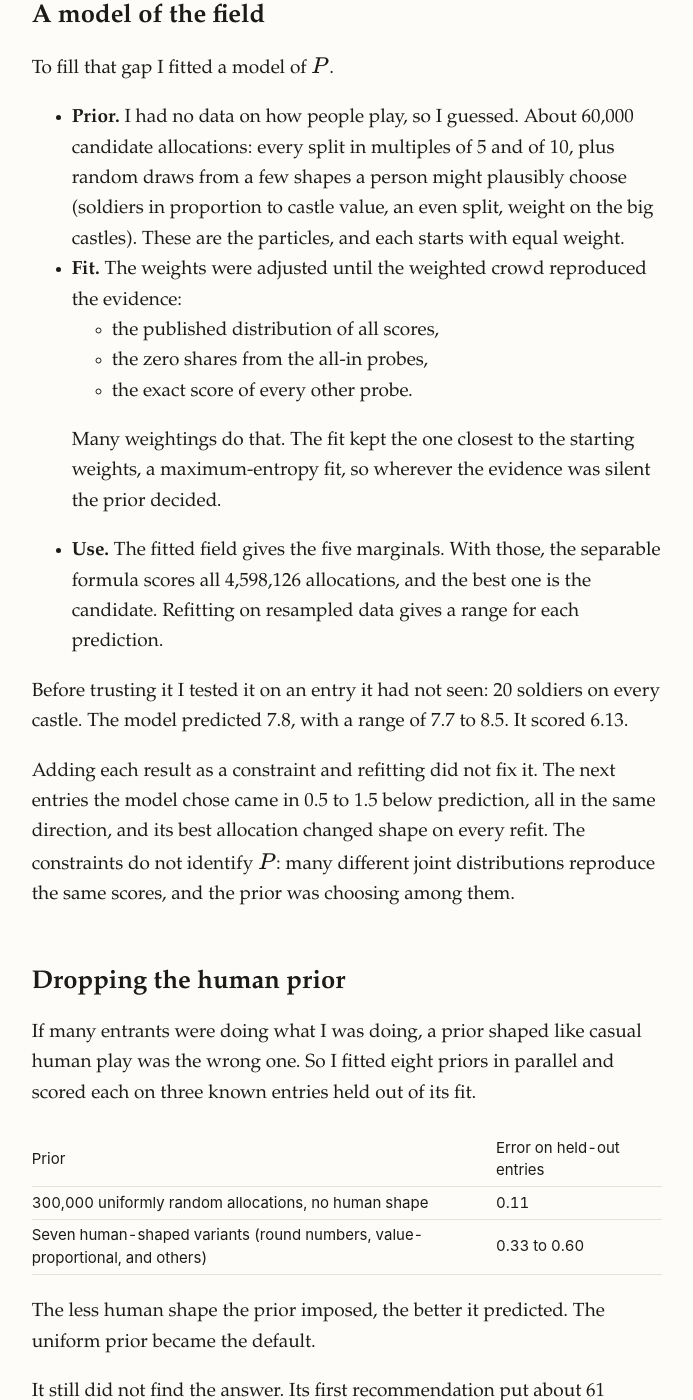
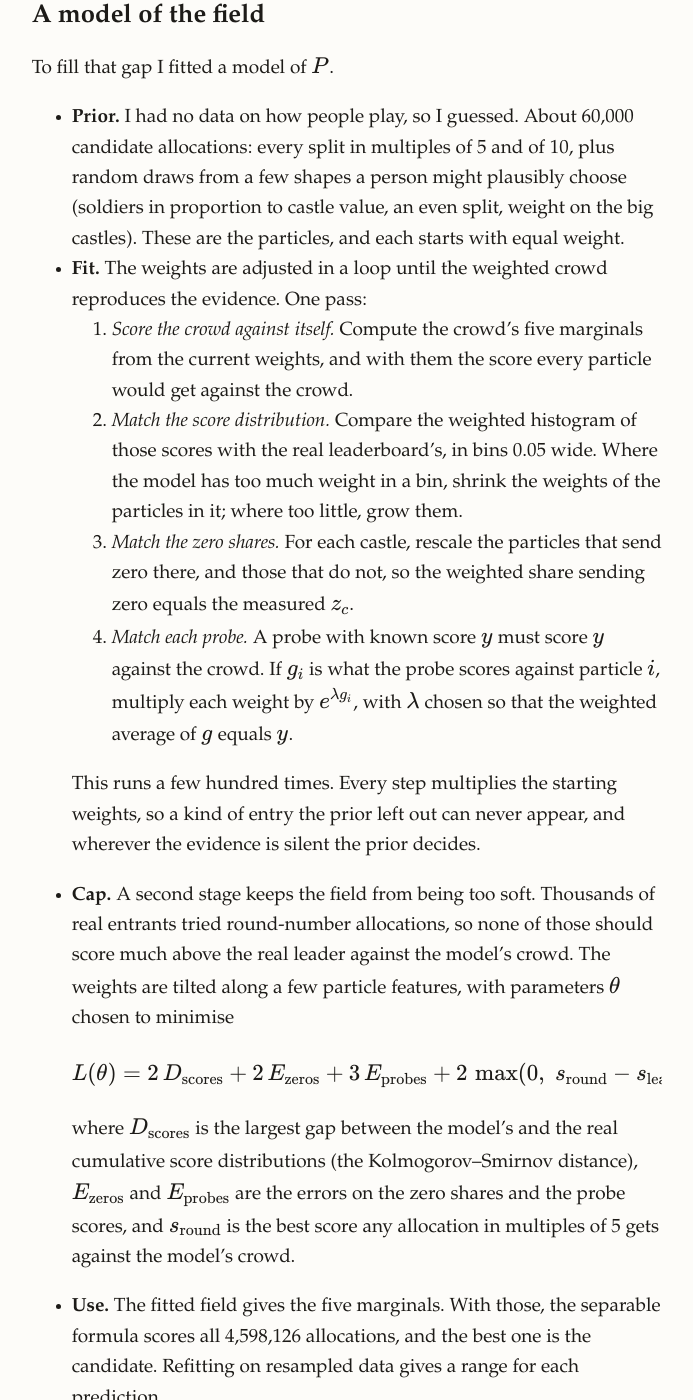
Before and after one commit to kinshu0/kinshu0.github.io, a Jekyll site: the page built from _posts/2026-11-22-castle-challenge.markdown, in a window 1280 px wide and 1400 px high, scrolled down 4505 px. Shown: the whole window, without its empty margins (293-986 px from the left). Built offline with Jekyll 4.4.1, drawn with Linux system fonts in a browser that asks for light colours.

Commit message:
Castle post: describe the fitting loop and the cap stage
Co-Authored-By: Claude Fable 5.2 <noreply@anthropic.com>

```diff
--- a/_posts/2026-11-22-castle-challenge.markdown
+++ b/_posts/2026-11-22-castle-challenge.markdown
@@ -94,12 +94,20 @@ That fixes each $$F_c$$ at zero. Everything between 0 and 100 soldiers was still
 To fill that gap I fitted a model of $$P$$.
 
 - **Prior.** I had no data on how people play, so I guessed. About 60,000 candidate allocations: every split in multiples of 5 and of 10, plus random draws from a few shapes a person might plausibly choose (soldiers in proportion to castle value, an even split, weight on the big castles). These are the particles, and each starts with equal weight.
-- **Fit.** The weights were adjusted until the weighted crowd reproduced the evidence:
-  - the published distribution of all scores,
-  - the zero shares from the all-in probes,
-  - the exact score of every other probe.
+- **Fit.** The weights are adjusted in a loop until the weighted crowd reproduces the evidence. One pass:
+  1. *Score the crowd against itself.* Compute the crowd's five marginals from the current weights, and with them the score every particle would get against the crowd.
+  2. *Match the score distribution.* Compare the weighted histogram of those scores with the real leaderboard's, in bins 0.05 wide. Where the model has too much weight in a bin, shrink the weights of the particles in it; where too little, grow them.
+  3. *Match the zero shares.* For each castle, rescale the particles that send zero there, and those that do not, so the weighted share sending zero equals the measured $$z_c$$.
+  4. *Match each probe.* A probe with known score $$y$$ must score $$y$$ against the crowd. If $$g_i$$ is what the probe scores against particle $$i$$, multiply each weight by $$e^{\lambda g_i}$$, with $$\lambda$$ chosen so that the weighted average of $$g$$ equals $$y$$.
 
-  Many weightings do that. The fit kept the one closest to the starting weights, a maximum-entropy fit, so wherever the evidence was silent the prior decided.
+  This runs a few hundred times. Every step multiplies the starting weights, so a kind of entry the prior left out can never appear, and wherever the evidence is silent the prior decides.
+- **Cap.** A second stage keeps the field from being too soft. Thousands of real entrants tried round-number allocations, so none of those should score much above the real leader against the model's crowd. The weights are tilted along a few particle features, with parameters $$\theta$$ chosen to minimise
+
+  $$
+  L(\theta) = 2 \, D_{\text{scores}} + 2 \, E_{\text{zeros}} + 3 \, E_{\text{probes}} + 2 \, \max(0, \; s_{\text{round}} - s_{\text{leader}} - 0.05) + 0.002 \, \lVert \theta \rVert^2
+  $$
+
+  where $$D_{\text{scores}}$$ is the largest gap between the model's and the real cumulative score distributions (the Kolmogorov–Smirnov distance), $$E_{\text{zeros}}$$ and $$E_{\text{probes}}$$ are the errors on the zero shares and the probe scores, and $$s_{\text{round}}$$ is the best score any allocation in multiples of 5 gets against the model's crowd.
 - **Use.** The fitted field gives the five marginals. With those, the separable formula scores all 4,598,126 allocations, and the best one is the candidate. Refitting on resampled data gives a range for each prediction.
 
 Before trusting it I tested it on an entry it had not seen: 20 soldiers on every castle. The model predicted 7.8, with a range of 7.7 to 8.5. It scored 6.13.
```
